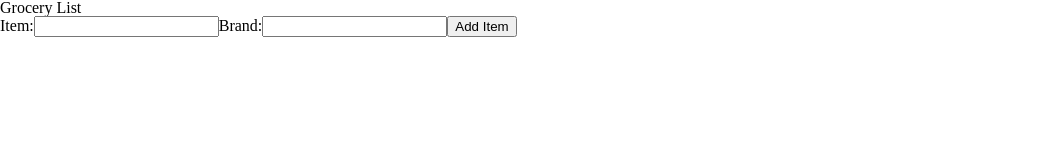
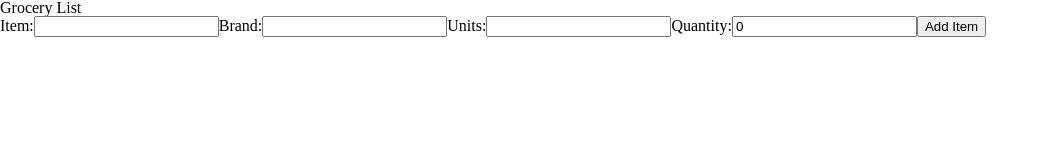
Before and after one commit to ryreiterman/react-groceries, a React app: page / in a window 1280 px wide. Shown: the whole page, without its empty margins (0-1049 px from the left). Built offline with nearby package versions, Linux system fonts and the light colour scheme.

Commit message:
Form completed, able to render grocery list

```diff
--- a/src/components/App.js
+++ b/src/components/App.js
@@ -43,7 +43,14 @@ export default function App(props) {
 			<ul id="grocery-list">
 				{groceryList?.length
 					? groceryList.map((item, i) => {
-							return <li key={item.brand + '_' + i}>{item.brand}</li>;
+							return (
+								<>
+									<li key={item.item + '_' + i}>{item.item}</li>
+									<li key={item.brand + '_' + i}>{item.brand}</li>
+									<li key={item.units + '_' + i}>{item.units}</li>
+									<li key={item.quantity + '_' + i}>{item.quantity}</li>
+								</>
+							);
 					  })
 					: ''}
 			</ul>
@@ -67,6 +74,24 @@ export default function App(props) {
 						onChange={handleChange}
 					/>
 				</label>
+				<label htmlFor="units">
+					<span>Units:</span>
+					<input
+						id="units"
+						type="text"
+						value={newGrocery.units}
+						onChange={handleChange}
+					/>
+				</label>
+				<label htmlFor="quantity">
+					<span>Quantity:</span>
+					<input
+						id="quantity"
+						type="number"
+						value={newGrocery.quantity}
+						onChange={handleChange}
+					/>
+				</label>
 				<button type="submit">Add Item</button>
 			</form>
 		</div>
```
Also changed, not shown: public/index.html (+1 -1 lines), 2 other files.
